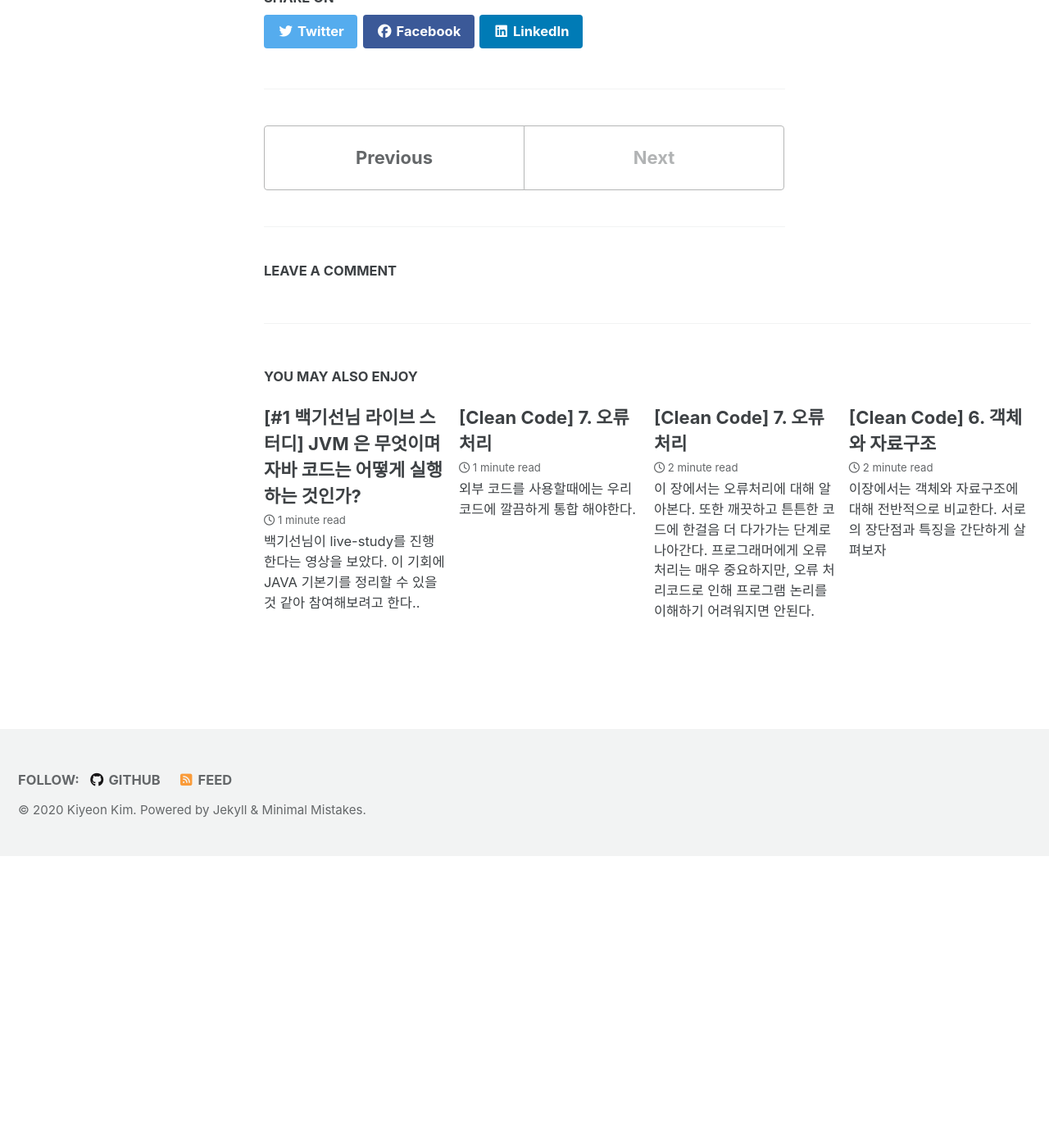
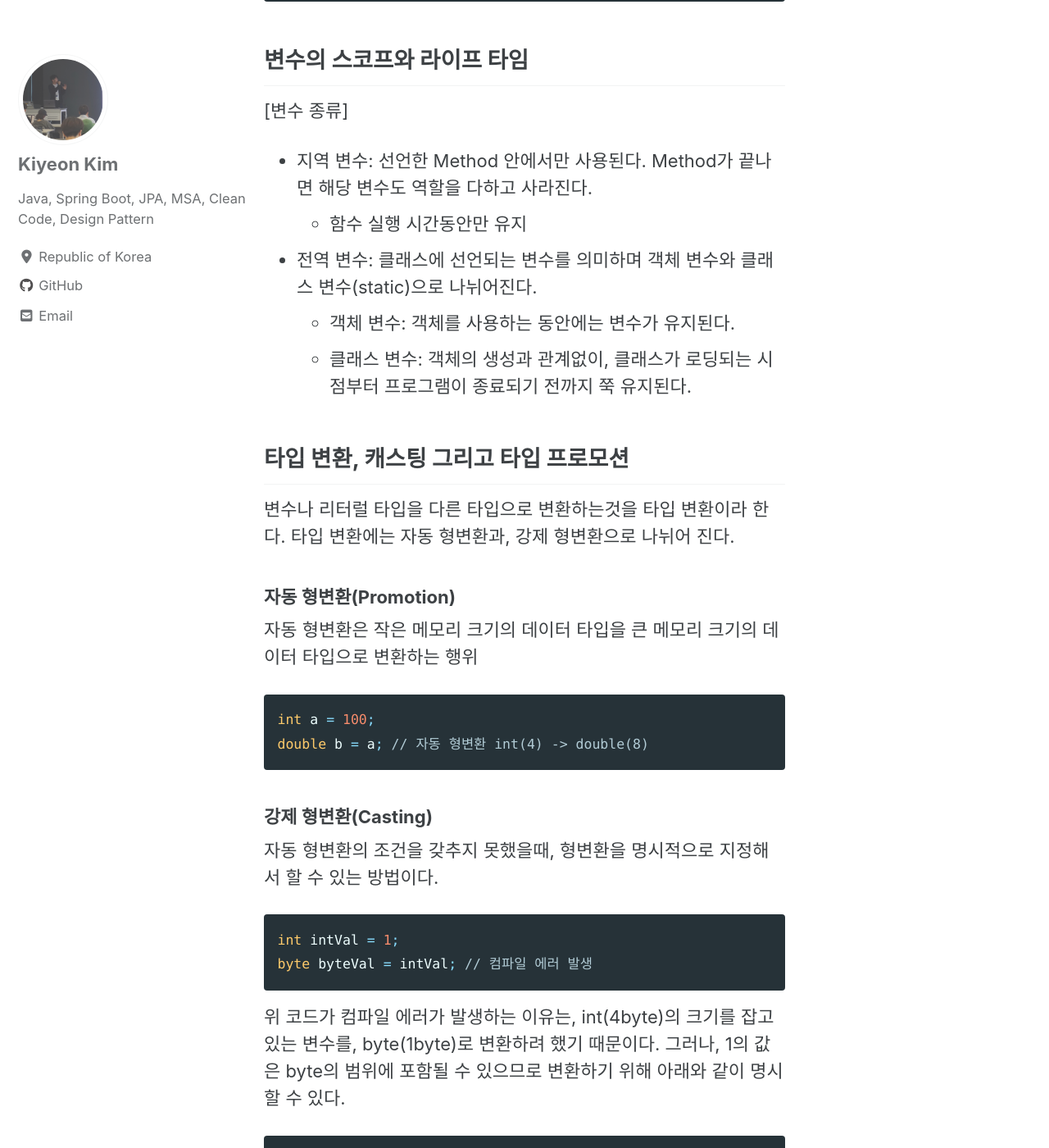
Before and after one commit to giyeon95/giyeon95.github.io, a Jekyll site: the page built from _posts/2020-11-16-whiteship_study_week02.md, in a window 1280 px wide and 1400 px high, scrolled down 5064 px. Shown: the whole window at 82% size. Built offline with Jekyll 4.4.1, drawn with Linux system fonts in a browser that asks for light colours; cached includes are drawn as plain includes; nearby versions of some CDN libraries; comment, search, counter and statistics services are not loaded; before the commit the page ends 6108 px from its top, so only the background shows below that; some of the changed text lies outside the part shown.

Commit message:
update week2 study

````diff
--- a/_posts/2020-11-16-whiteship_study_week02.md
+++ b/_posts/2020-11-16-whiteship_study_week02.md
@@ -67,7 +67,7 @@
 
  *Autoboxing and unboxing are introduced in Java 1.5 to automatically convert the primitive type into boxed primitive( Object or Wrapper class). ... With the introduction of autoboxing and unboxing in Java, this primitive to object conversion happens automatically by Java compiler which makes the code more readable.*
 
-[Ref: What is Autoboxing and Unboxing in Java](https://javarevisited.blogspot.com/2012/07/auto-boxing-and-unboxing-in-java-be.html#axzz6dxWlCrdt)
+[참고: What is Autoboxing and Unboxing in Java](https://javarevisited.blogspot.com/2012/07/auto-boxing-and-unboxing-in-java-be.html#axzz6dxWlCrdt)
 
 
 ## 리터럴(Literal)이란?
@@ -95,8 +95,69 @@
 
 <img src="/assets/images/whiteship_java_2.1.png">
 
--- 추가 작성 예정
+[참고: 상수(Constant)와 리터럴(literal)이란?](https://mommoo.tistory.com/14)
+## 변수 선언 방법
 
-### References
-> [상수(Constant)와 리터럴(literal)이란?](https://mommoo.tistory.com/14)
->
+```java
+public class Main {
+
+    int a; // 0 으로 초기화
+    String b; // null
+
+    public static void main(String[] args){
+        System.out.println(a); // 0
+    }
+}
+```
+
+## 변수의 스코프와 라이프 타임
+[변수 종류]
+ - 지역 변수: 선언한 Method 안에서만 사용된다. Method가 끝나면 해당 변수도 역할을 다하고 사라진다.
+    * 함수 실행 시간동안만 유지
+ - 전역 변수: 클래스에 선언되는 변수를 의미하며 객체 변수와 클래스 변수(static)으로 나뉘어진다.
+    * 객체 변수: 객체를 사용하는 동안에는 변수가 유지된다.
+    * 클래스 변수: 객체의 생성과 관계없이, 클래스가 로딩되는 시점부터 프로그램이 종료되기 전까지 쭉 유지된다.
+
+## 타입 변환, 캐스팅 그리고 타입 프로모션
+ 변수나 리터럴 타입을 다른 타입으로 변환하는것을 타입 변환이라 한다.
+ 타입 변환에는 자동 형변환과, 강제 형변환으로 나뉘어 진다.
+
+###### 자동 형변환(Promotion)
+자동 형변환은 작은 메모리 크기의 데이터 타입을 큰 메모리 크기의 데이터 타입으로 변환하는 행위
+```java
+int a = 100;
+double b = a; // 자동 형변환 int(4) -> double(8)
+```
+
+###### 강제 형변환(Casting)
+자동 형변환의 조건을 갖추지 못했을때, 형변환을 명시적으로 지정해서 할 수 있는 방법이다.
+```java
+int intVal = 1;
+byte byteVal = intVal; // 컴파일 에러 발생
+```
+위 코드가 컴파일 에러가 발생하는 이유는, int(4byte)의 크기를 잡고 있는 변수를, byte(1byte)로 변환하려 했기 때문이다.
+그러나, 1의 값은 byte의 범위에 포함될 수 있으므로 변환하기 위해 아래와 같이 명시할 수 있다.
+```java
+int intVal = 1;
+byte byteVal = (byte)intVal;
+```
+
+단, byte(1byte)의 범위를 넘어서는 int value를 byte에 넣을시 전혀 다른 엉뚱한 값이 나올 수 있으므로 주의가 필요하다.
+
+[참고: 6. Java 데이터 타입 자동 형변환(Promotion)과 강제 형변환(Casting)](https://stage-loving-developers.tistory.com/8)
+
+
+## 1차 및 2차 배열 선언하기
+```java
+int[] array = new int[10]; // 1차원 배열 설정
+int[][] array = new int[10][10]; // 2차원 배열 선언
+```
+
+## 타입 추론, var
+타입 추론이 정적 타이핑을 지원하는 언어에서, 타입이 정해지지 않은 변수에 대해서 컴파일러가 변수의 타입을 스스로 찾아낼수 있도록 하는 기능
+java에서는 일반변수에 대한 타입추론은 var 문법을 9버전 이상에서 지원하며, *제네릭*과 *람다*에 대한 타입추론을 보통 지원한다.
+
+
+[참고: 자바 타입 추론에 대한 논의 (Type Inference for Java)](https://m.blog.naver.com/PostView.nhn?blogId=2feelus&logNo=220655685560&proxyReferer=https:%2F%2Fwww.google.com%2F)
+
+[참고: Java Lambda (2) 타입 추론과 함수형 인터페이스](https://futurecreator.github.io/2018/07/20/java-lambda-type-inference-functional-interface/)
````
